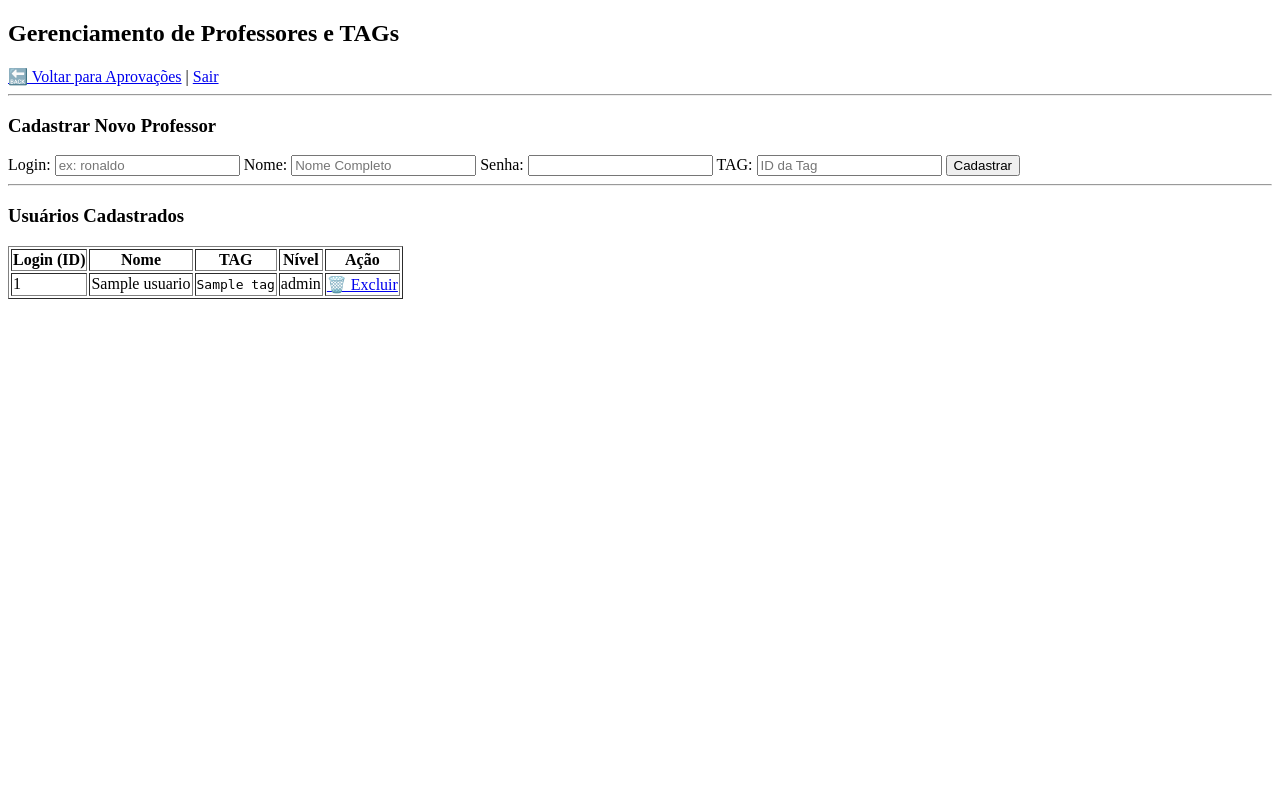
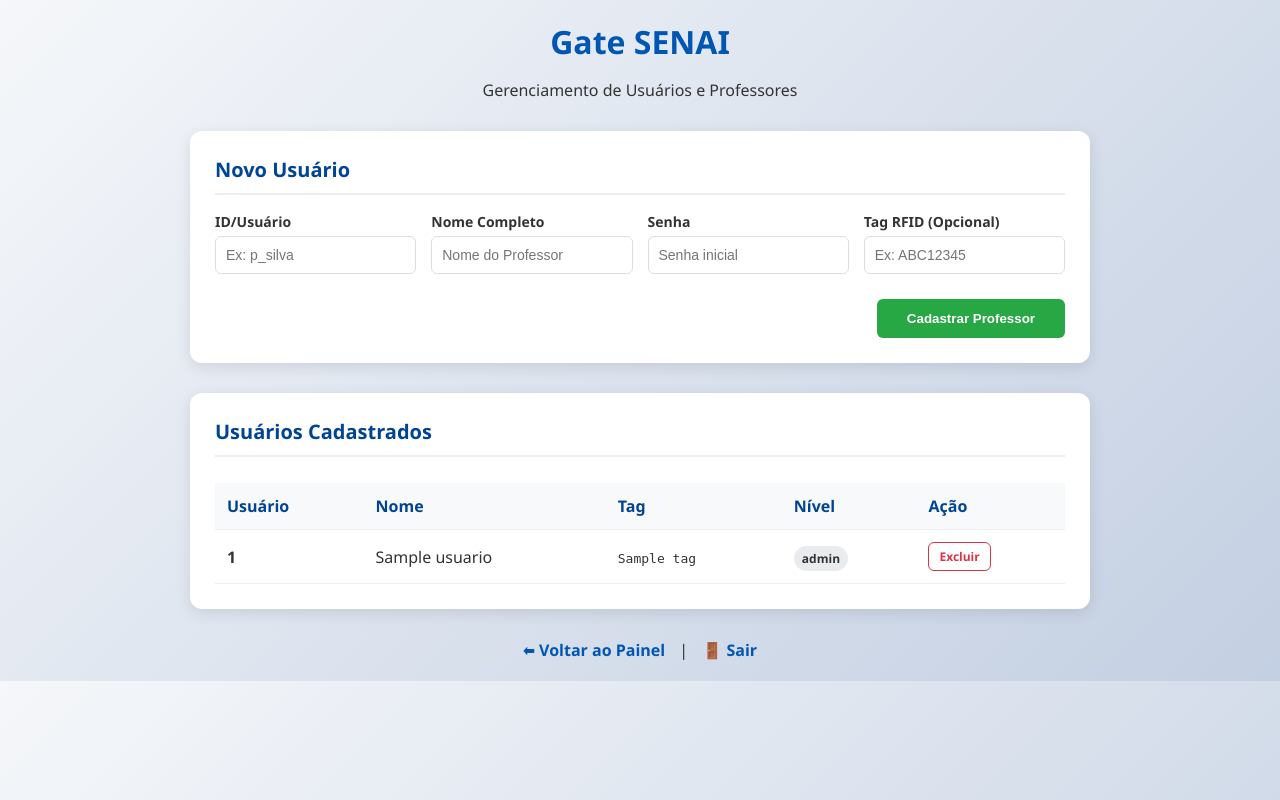
Before and after one commit to Ronaldricoo/gate-senai, a Flask app: page /usuarios in a window 1280 px wide. Run offline with Flask 3, Linux system fonts and the light colour scheme; the visitor is signed in with stand-in values (Sample User, id 1); a database or web service that is not in the repository returns one stand-in record (values such as "Sample title").

Commit message:
Update usuarios.html

```diff
--- a/templates/usuarios.html
+++ b/templates/usuarios.html
@@ -2,33 +2,204 @@
 <html lang="pt-br">
 <head>
     <meta charset="UTF-8">
-    <title>Gerenciar Usuários</title>
+    <meta name="viewport" content="width=device-width, initial-scale=1.0">
+    <title>Gerenciar Usuários | Gate SENAI</title>
+    <style>
+        :root {
+            --primary-color: #0056b3;
+            --secondary-color: #004494;
+            --danger-color: #dc3545;
+            --success-color: #28a745;
+            --bg-gradient: linear-gradient(135deg, #f5f7fa 0%, #c3cfe2 100%);
+        }
+
+        body {
+            font-family: 'Segoe UI', Tahoma, Geneva, Verdana, sans-serif;
+            background: var(--bg-gradient);
+            margin: 0;
+            padding: 20px;
+            color: #333;
+        }
+
+        .container {
+            max-width: 900px;
+            margin: 0 auto;
+        }
+
+        header {
+            text-align: center;
+            margin-bottom: 30px;
+        }
+
+        header h1 {
+            color: var(--primary-color);
+            margin: 0;
+        }
+
+        .card {
+            background: white;
+            padding: 25px;
+            border-radius: 12px;
+            box-shadow: 0 4px 15px rgba(0,0,0,0.1);
+            margin-bottom: 30px;
+        }
+
+        .card h2 {
+            margin-top: 0;
+            font-size: 20px;
+            border-bottom: 2px solid #eee;
+            padding-bottom: 10px;
+            color: var(--secondary-color);
+        }
+
+        /* Grid para o formulário */
+        .form-grid {
+            display: grid;
+            grid-template-columns: repeat(auto-fit, minmax(200px, 1fr));
+            gap: 15px;
+            margin-top: 15px;
+        }
+
+        .form-group {
+            display: flex;
+            flex-direction: column;
+        }
+
+        .form-group label {
+            font-weight: 600;
+            margin-bottom: 5px;
+            font-size: 14px;
+        }
+
+        .form-group input {
+            padding: 10px;
+            border: 1px solid #ddd;
+            border-radius: 6px;
+            font-size: 14px;
+        }
+
+        .btn {
+            padding: 10px 20px;
+            border: none;
+            border-radius: 6px;
+            font-weight: bold;
+            cursor: pointer;
+            transition: all 0.3s;
+            text-decoration: none;
+            display: inline-block;
+            text-align: center;
+        }
+
+        .btn-add {
+            background-color: var(--success-color);
+            color: white;
+            grid-column: 1 / -1; /* Ocupa a linha toda em telas pequenas */
+            margin-top: 10px;
+        }
+
+        .btn-add:hover { background-color: #218838; }
+
+        /* Estilização da Tabela */
+        .table-container {
+            overflow-x: auto;
+        }
+
+        table {
+            width: 100%;
+            border-collapse: collapse;
+            margin-top: 10px;
+        }
+
+        th, td {
+            text-align: left;
+            padding: 12px;
+            border-bottom: 1px solid #eee;
+        }
+
+        th {
+            background-color: #f8f9fa;
+            color: var(--secondary-color);
+            font-weight: 600;
+        }
+
+        .role-badge {
+            padding: 4px 8px;
+            border-radius: 20px;
+            font-size: 12px;
+            font-weight: bold;
+            background: #e9ecef;
+        }
+
+        .btn-delete {
+            background-color: #fff;
+            color: var(--danger-color);
+            border: 1px solid var(--danger-color);
+            padding: 5px 10px;
+            font-size: 12px;
+        }
+
+        .btn-delete:hover {
+            background-color: var(--danger-color);
+            color: white;
+        }
+
+        .nav-links {
+            text-align: center;
+            margin-top: 20px;
+        }
+
+        .nav-links a {
+            color: var(--primary-color);
+            text-decoration: none;
+            font-weight: 600;
+            margin: 0 10px;
+        }
+
+        @media (min-width: 600px) {
+            .btn-add { width: auto; justify-self: end; padding: 12px 30px; }
+        }
+    </style>
 </head>
 <body>
-    <h2>Gerenciamento de Professores e TAGs</h2>
-    <nav>
-        <a href="/admin">🔙 Voltar para Aprovações</a> |
-        <a href="/logout">Sair</a>
-    </nav>
-    <hr>
 
-    <h3>Cadastrar Novo Professor</h3>
-    <form action="/cadastrar_usuario" method="post">
-        Login: <input type="text" name="user_id" placeholder="ex: ronaldo" required>
-        Nome: <input type="text" name="nome" placeholder="Nome Completo" required>
-        Senha: <input type="password" name="senha" required>
-        TAG: <input type="text" name="tag" placeholder="ID da Tag" required>
-        <button type="submit">Cadastrar</button>
+    <div class="container">
+        <header>
+            <h1>Gate SENAI</h1>
+            <p>Gerenciamento de Usuários e Professores</p>
+        </header>
+
+        <div class="card">
+            <h2>Novo Usuário</h2>
+            <form action="/cadastrar_usuario" method="POST" class="form-grid">
+                <div class="form-group">
+                    <label>ID/Usuário</label>
+                    <input type="text" name="user_id" placeholder="Ex: p_silva" required>
+                </div>
+                <div class="form-group">
+                    <label>Nome Completo</label>
+                    <input type="text" name="nome" placeholder="Nome do Professor" required>
+                </div>
+                <div class="form-group">
+                    <label>Senha</label>
+                    <input type="password" name="senha" placeholder="Senha inicial" required>
+                </div>
+                <div class="form-group">
+                    <label>Tag RFID (Opcional)</label>
+                    <input type="text" name="tag" placeholder="Ex: ABC12345">
+                </div>
+                <button type="submit" class="btn btn-add">Cadastrar Professor</button>
             </form>
+        </div>
 
-    <hr>
-    <h3>Usuários Cadastrados</h3>
-    <table border="1">
+        <div class="card">
+            <h2>Usuários Cadastrados</h2>
+            <div class="table-container">
+                <table>
                     <thead>
                         <tr>
-                <th>Login (ID)</th>
+                            <th>Usuário</th>
                             <th>Nome</th>
-                <th>TAG</th>
+                            <th>Tag</th>
                             <th>Nível</th>
                             <th>Ação</th>
                         </tr>
@@ -36,20 +207,29 @@
                     <tbody>
                         {% for user in usuarios %}
                         <tr>
-                <td>{{ user.id }}</td>
+                            <td><strong>{{ user.id }}</strong></td>
                             <td>{{ user.nome }}</td>
-                <td><code>{{ user.tag }}</code></td>
-                <td>{{ user.role }}</td>
+                            <td><code>{{ user.tag or '---' }}</code></td>
+                            <td><span class="role-badge">{{ user.role }}</span></td>
                             <td>
                                 {% if user.id != 'admin' %}
-                        <a href="/excluir_usuario/{{ user.id }}" onclick="return confirm('Tem certeza que deseja excluir?')">🗑️ Excluir</a>
+                                <a href="/excluir_usuario/{{ user.id }}" class="btn btn-delete" onclick="return confirm('Tem certeza que deseja excluir?')">Excluir</a>
                                 {% else %}
-                        -
+                                <small style="color: #ccc;">Protegido</small>
                                 {% endif %}
                             </td>
                         </tr>
                         {% endfor %}
                     </tbody>
                 </table>
+            </div>
+        </div>
+
+        <div class="nav-links">
+            <a href="/aprovar">⬅ Voltar ao Painel</a> |
+            <a href="/logout">🚪 Sair</a>
+        </div>
+    </div>
+
 </body>
 </html>
```
Lines whose indentation alone changed are shown as unchanged.
